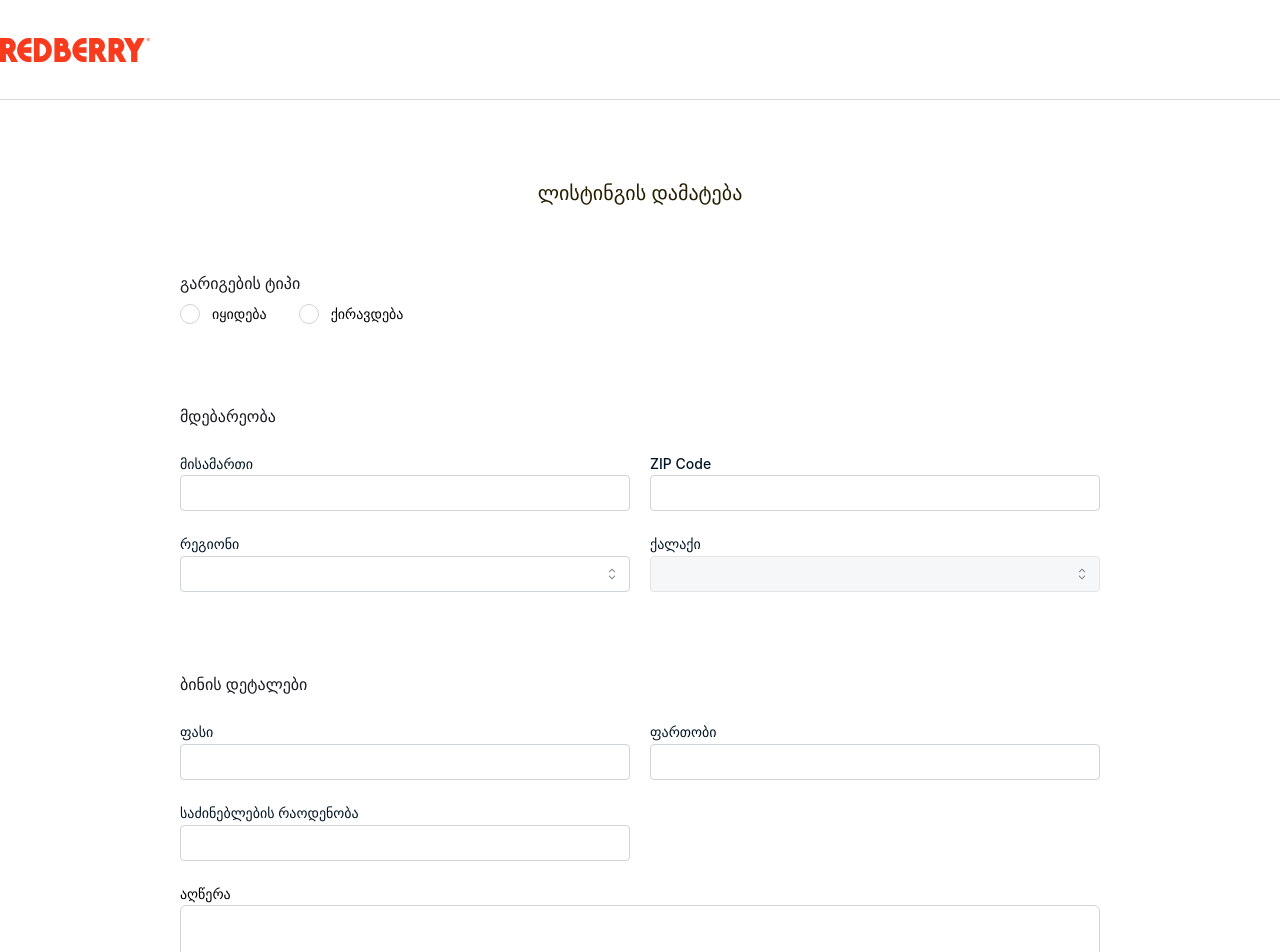
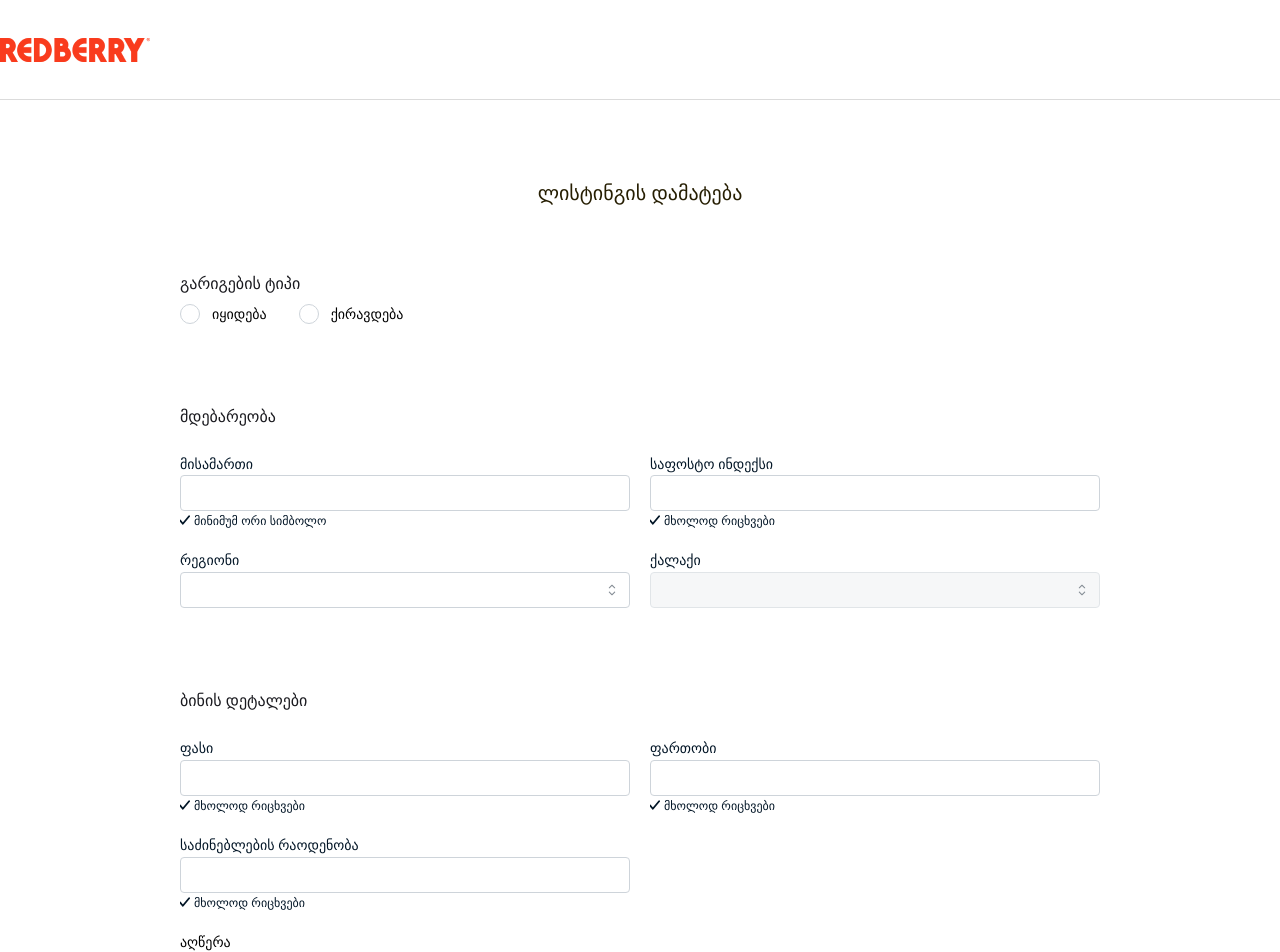
Before and after one commit to SweynK/redberry01, a React (Vite) app: page /add-listing in a window 1280 px wide. Shown: the top 952 px of the page. Built offline with nearby package versions, Linux system fonts and the light colour scheme; no server answers.

Commit message:
update addlisting form and add agent foorm, fix errors

```diff
--- a/src/AddListing.jsx
+++ b/src/AddListing.jsx
@@ -9,10 +9,11 @@ import {
   Textarea,
   Button,
   FileInput,
+  Image,
 } from "@mantine/core";
-import { Link } from "react-router-dom";
+import { Link, useNavigate } from "react-router-dom";
 
-// import checkIcon from "./assets/check.svg";
+import checkIcon from "./assets/check.svg";
 
 const listingTypes = [
   { value: "0", label: "იყიდება" },
@@ -24,6 +25,8 @@ export default function AddListing() {
   const [cities, setCities] = useState([]);
   const [filteredCities, setFilteredCities] = useState([]);
   const [agents, setAgents] = useState([]);
+  const navigate = useNavigate();
+  ///
 
   const form = useForm({
     initialValues: {
@@ -43,23 +46,27 @@ export default function AddListing() {
     validate: {
       address: (value) =>
         value.length < 2 ? "მისამართი უნდა იყოს მინიმუმ 2 სიმბოლო" : null,
-      zip_code: (value) =>
-        isNaN(value) ? "საფოსტო ინდექსი უნდა იყოს რიცხვი" : null,
-      price: (value) => (isNaN(value) ? "ფასი უნდა იყოს რიცხობრივი" : null),
-      area: (value) => (isNaN(value) ? "ფართობი უნდა იყოს რიცხობრივი" : null),
+      zip_code: (value) => {
+        if (!/^\d+$/.test(value)) return "საფოსტო ინდექსი უნდა იყოს რიცხვი";
+        return null;
+      },
+      price: (value) => (value ? null : "ფასი უნდა იყოს რიცხობრივი"),
+      area: (value) => (value ? null : "ფართობი უნდა იყოს რიცხობრივი"),
       bedrooms: (value) =>
-        !Number.isInteger(Number(value))
-          ? "საძინებლების რაოდენობა უნდა იყოს მთელი რიცხვი"
-          : null,
+        value && Number.isInteger(value)
+          ? null
+          : "საძინებლების რაოდენობა უნდა იყოს მთელი რიცხვი",
       description: (value) =>
         value.split(" ").length < 5
           ? "აღწერა უნდა შეიცავდეს მინიმუმ 5 სიტყვას"
           : null,
-      // region: (value) => (value ? null : "გთხოვთ აირჩიოთ რეგიონი"),
-      // city: (value) => (value ? null : "გთხოვთ აირჩიოთ ქალაქი"),
+      region_id: (value) => (value ? null : "გთხოვთ აირჩიოთ რეგიონი"),
+      city_id: (value) => (value ? null : "გთხოვთ აირჩიოთ ქალაქი"),
       image: (value) => (!value ? "გთხოვთ ატვირთოთ სურათი" : null),
+      agent_id: (value) => (value ? null : "გთხოვთ აირჩიოთ აგენტი"),
     },
   });
+  //////
 
   const fetchRegionsAndCities = useCallback(async () => {
     try {
@@ -151,6 +158,9 @@ export default function AddListing() {
 
       const data = await response.json();
       console.log("Successfully submitted:", data);
+
+      //redirect to homepage
+      navigate("/");
     } catch (error) {
       console.error("Error submitting the form:", error);
     }
@@ -197,6 +207,7 @@ export default function AddListing() {
               მდებარეობა
             </Text>
             <SimpleGrid spacing={20} cols={2} pt={22}>
+              <Box>
                 <TextInput
                   label="მისამართი"
                   labelProps={{
@@ -204,7 +215,25 @@ export default function AddListing() {
                   }}
                   {...form.getInputProps("address")}
                 />
-              <TextInput label="ZIP Code" {...form.getInputProps("zip_code")} />
+                {!form.errors.address && (
+                  <Text className="flex gap-1 pt-1" size="12px" c="#021526">
+                    <Image w={10} h={10} src={checkIcon} />
+                    მინიმუმ ორი სიმბოლო
+                  </Text>
+                )}
+              </Box>
+              <Box>
+                <TextInput
+                  label="საფოსტო ინდექსი"
+                  {...form.getInputProps("zip_code")}
+                />
+                {!form.errors.zip_code && (
+                  <Text className="flex gap-1 pt-1" size="12px" c="#021526">
+                    <Image w={10} h={10} src={checkIcon} />
+                    მხოლოდ რიცხვები
+                  </Text>
+                )}
+              </Box>
               <Select
                 label="რეგიონი"
                 data={regions.map((region) => ({
@@ -230,23 +259,48 @@ export default function AddListing() {
               ბინის დეტალები
             </Text>
             <SimpleGrid spacing={20} cols={2} pt={22}>
+              <Box>
                 <NumberInput
                   hideControls={true}
                   label="ფასი"
                   {...form.getInputProps("price")}
                 />
+                {!form.errors.price && (
+                  <Text className="flex gap-1 pt-1" size="12px" c="#021526">
+                    <Image w={10} h={10} src={checkIcon} />
+                    მხოლოდ რიცხვები
+                  </Text>
+                )}
+              </Box>
+              <Box>
                 <NumberInput
                   hideControls={true}
                   label="ფართობი"
                   {...form.getInputProps("area")}
                 />
+                {!form.errors.area && (
+                  <Text className="flex gap-1 pt-1" size="12px" c="#021526">
+                    <Image w={10} h={10} src={checkIcon} />
+                    მხოლოდ რიცხვები
+                  </Text>
+                )}
+              </Box>
+              <Box>
                 <NumberInput
                   label="საძინებლების რაოდენობა"
                   hideControls={true}
                   {...form.getInputProps("bedrooms")}
                 />
+                {!form.errors.bedrooms && (
+                  <Text className="flex gap-1 pt-1" size="12px" c="#021526">
+                    <Image w={10} h={10} src={checkIcon} />
+                    მხოლოდ რიცხვები
+                  </Text>
+                )}
+              </Box>
             </SimpleGrid>
           </Box>
+          <Box>
             <Textarea
               pt={20}
               label="აღწერა"
@@ -256,6 +310,13 @@ export default function AddListing() {
               }}
               {...form.getInputProps("description")}
             />
+            {!form.errors.description && (
+              <Text className="flex gap-1 pt-1" size="12px" c="#021526">
+                <Image w={10} h={10} src={checkIcon} />
+                მინიმუმ 5 სიტყვა
+              </Text>
+            )}
+          </Box>
           <FileInput
             pt={20}
             label="ატვირთე ფოტო"
--- a/src/App.jsx
+++ b/src/App.jsx
@@ -7,7 +7,6 @@ import Error from "./ui/Error";
 import { MantineProvider } from "@mantine/core";
 import "@mantine/core/styles.css";
 import ListingDetail from "./components/ListingDetail";
-import AddAgent from "./components/AddAgent";
 
 const router = createBrowserRouter([
   {
--- a/src/components/FormList.jsx
+++ b/src/components/FormList.jsx
@@ -10,13 +10,14 @@ import {
   TextInput,
   FileInput,
   Loader,
+  Image,
 } from "@mantine/core";
 
 import { useDisclosure } from "@mantine/hooks";
 import { useEffect, useState } from "react";
 import FilteredItem from "./FilteredItem"; // Import the new component
 
-// import downArror from "../assets/arrows/down-arrow.png";
+import checkIcon from "../assets/check.svg";
 
 import { Link } from "react-router-dom";
 import { useForm } from "@mantine/form";
@@ -58,25 +59,27 @@ function FormList() {
     },
     validate: {
       name: (value) =>
-        value.length < 2
-          ? "Name is required and must be at least 2 characters long"
-          : null,
+        value.length < 2 ? "სახელი უნდა იყოს მინიმუმ 2 სიმბოლო" : null,
       surname: (value) =>
-        value.length < 2
-          ? "Surname is required and must be at least 2 characters long"
-          : null,
+        value.length < 2 ? "გვარი უნდა იყოს მინიმუმ 2 სიმბოლო" : null,
       email: (value) =>
         !/^[^\s@]+@[^\s@]+\.[^\s@]+$/.test(value)
-          ? "Invalid email format"
+          ? "უნდა მთავრდებოდეს @redberry.ge-თ"
           : null,
-      avatar: (value) => (value === null ? "Avatar is required" : null),
+      avatar: (value) => (value === null ? "გთხოვთ ატვირთოთ სურათი" : null),
       phone: (value) =>
-        !/^5\d{8}$/.test(value)
-          ? "Phone number must be numeric and in format 5XXXXXXXX"
-          : null,
+        !/^5\d{8}$/.test(value) ? "უნდა იყოს ფორმატის 5XXXXXXXX" : null,
     },
   });
   const handleSubmit = async (values) => {
+    try {
+      // Validate the form
+      const validation = form.validate();
+      if (validation.hasErrors) {
+        console.log("Form validation failed:", validation.errors);
+        return;
+      }
+
       // Prepare form data for submission
       const formData = new FormData();
       formData.append("name", values.name);
@@ -86,8 +89,6 @@ function FormList() {
       formData.append("phone", values.phone);
 
       console.log("Phone Number: ", values.phone);
-
-    try {
       const response = await axios.post(
         "https://api.real-estate-manager.redberryinternship.ge/api/agents",
         formData,
@@ -99,34 +100,8 @@ function FormList() {
       );
 
       console.log("Response: ", response);
-
-      // Make the API request
-      // const response = await fetch(
-      // 	'https://api.real-estate-manager.redberryinternship.ge/api/agents',
-      // 	{
-      // 		method: 'POST',
-      // 		body: formData,
-      // 		headers: {
-      // 			Authorization: 'Bearer 9d069399-3db0-42ac-a2fd-28aa276e5c95',
-      // 		},
-      // 	},
-      // );
-
-      // const data = await response.json();
-      // console.log(response.status, data);
-      // console.log('Response: ', response);
-
-      // // Check if the response is ok
-      // if (!response.ok) {
-      // 	// Extract and log the error details
-      // 	const errorData = await response.json();
-      // 	console.error('Error:', errorData);
-      // 	return;
-      // }
-
-      // Process the success response
-      // const data = await response.json();
-      // console.log('Success:', data);
+      // Close the modal upon successful submission
+      close();
     } catch (error) {
       // Handle any unexpected errors
       console.error("Error:", error);
@@ -424,36 +399,87 @@ function FormList() {
                 </Text>
                 <Box className="flex flex-col  items-center">
                   <SimpleGrid cols={2} w={800}>
+                    <Box>
                       <TextInput
                         label="სახელი"
                         labelProps={{
                           className: "pb-[5px]",
                         }}
                         {...form.getInputProps("name")}
-                      error={form.errors.name}
+                        // error={form.errors.name}
                       />
+                      {!form.errors.name && (
+                        <Text
+                          className="flex gap-1 pt-1"
+                          size="12px"
+                          c="#021526"
+                        >
+                          <Image w={10} h={10} src={checkIcon} />
+                          მინიმუმ ორი სიმბოლო
+                        </Text>
+                      )}
+                    </Box>
+                    <Box>
                       <TextInput
                         label="გვარი"
                         labelProps={{
                           className: "pb-[5px]",
                         }}
                         {...form.getInputProps("surname")}
+                        // error={form.errors.surname}
                       />
+                      {!form.errors.surname && (
+                        <Text
+                          className="flex gap-1 pt-1"
+                          size="12px"
+                          c="#021526"
+                        >
+                          <Image w={10} h={10} src={checkIcon} />
+                          მინიმუმ ორი სიმბოლო
+                        </Text>
+                      )}
+                    </Box>
+                    <Box>
                       <TextInput
                         label="ელ-ფოსტა"
                         labelProps={{
                           className: "pb-[5px]",
                         }}
                         {...form.getInputProps("email")}
+                        // error={form.errors.email}
                       />
-
+                      {!form.errors.email && (
+                        <Text
+                          className="flex gap-1 pt-1"
+                          size="12px"
+                          c="#021526"
+                        >
+                          <Image w={10} h={10} src={checkIcon} />
+                          გამოიყენეთ @redberry.ge ფოსტა
+                        </Text>
+                      )}
+                    </Box>
+                    <Box>
                       <NumberInput
                         label="ტელ-ნომერი"
+                        hideControls={true}
                         labelProps={{
                           className: "pb-[5px]",
                         }}
                         {...form.getInputProps("phone")}
+                        // error={form.errors.phone}
                       />
+                      {!form.errors.email && (
+                        <Text
+                          className="flex gap-1 pt-1"
+                          size="12px"
+                          c="#021526"
+                        >
+                          <Image w={10} h={10} src={checkIcon} />
+                          მხოლოდ რიცხვები
+                        </Text>
+                      )}
+                    </Box>
                   </SimpleGrid>
                   <FileInput
                     classNames={{
--- a/src/components/Header.jsx
+++ b/src/components/Header.jsx
@@ -1,10 +1,13 @@
+import { Link } from "react-router-dom";
 import logo from "../assets/logo.png";
 
 export default function Header() {
   return (
     <header className="w-full h-[100px]   flex justify-center border-b border-lightGray">
       <nav className="w-[1596px]  flex items-center">
-        <img src={logo} alt="logo" className="" />
+        <Link to="/">
+          <img src={logo} alt="logo" className="" />
+        </Link>
       </nav>
     </header>
   );
```
Also changed, not shown: src/components/AddAgent.jsx (deleted, +0 -9 lines). Lines whose indentation alone changed are shown as unchanged.
